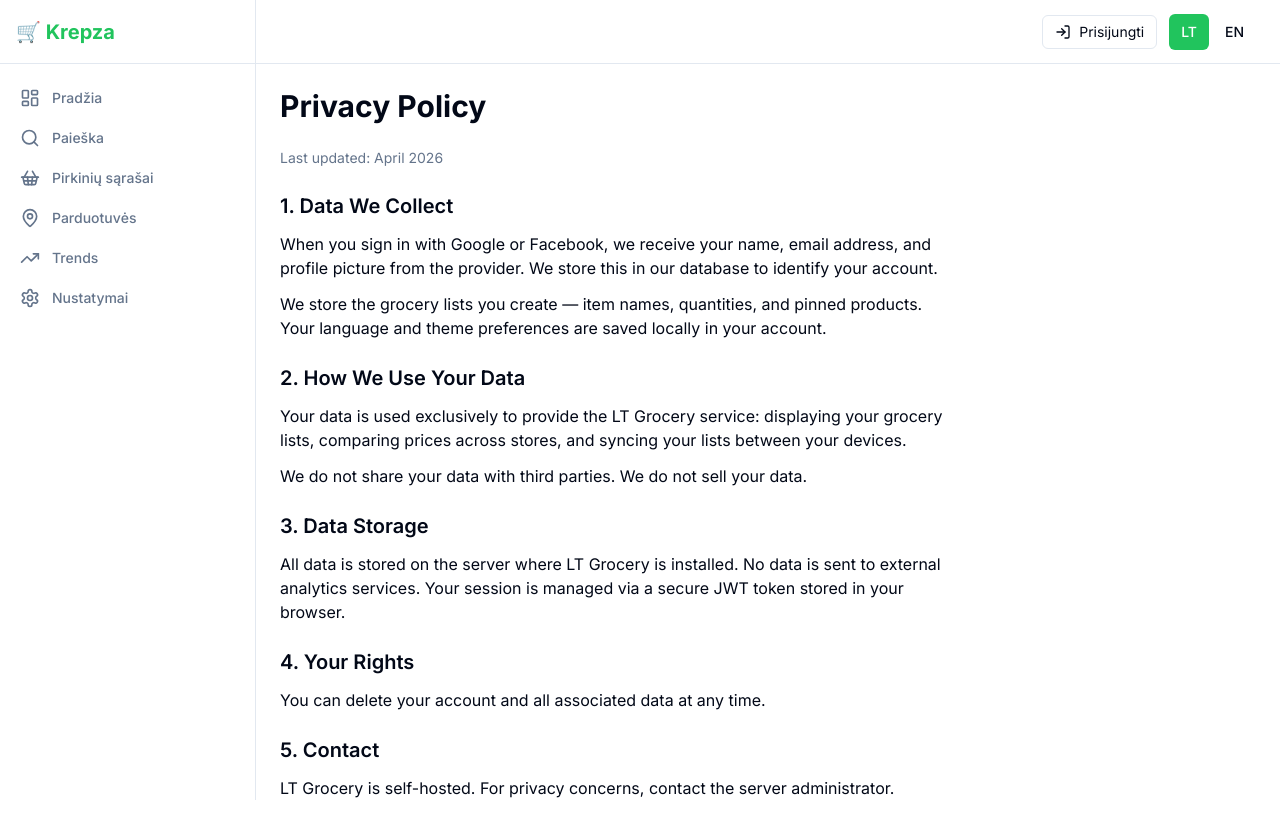
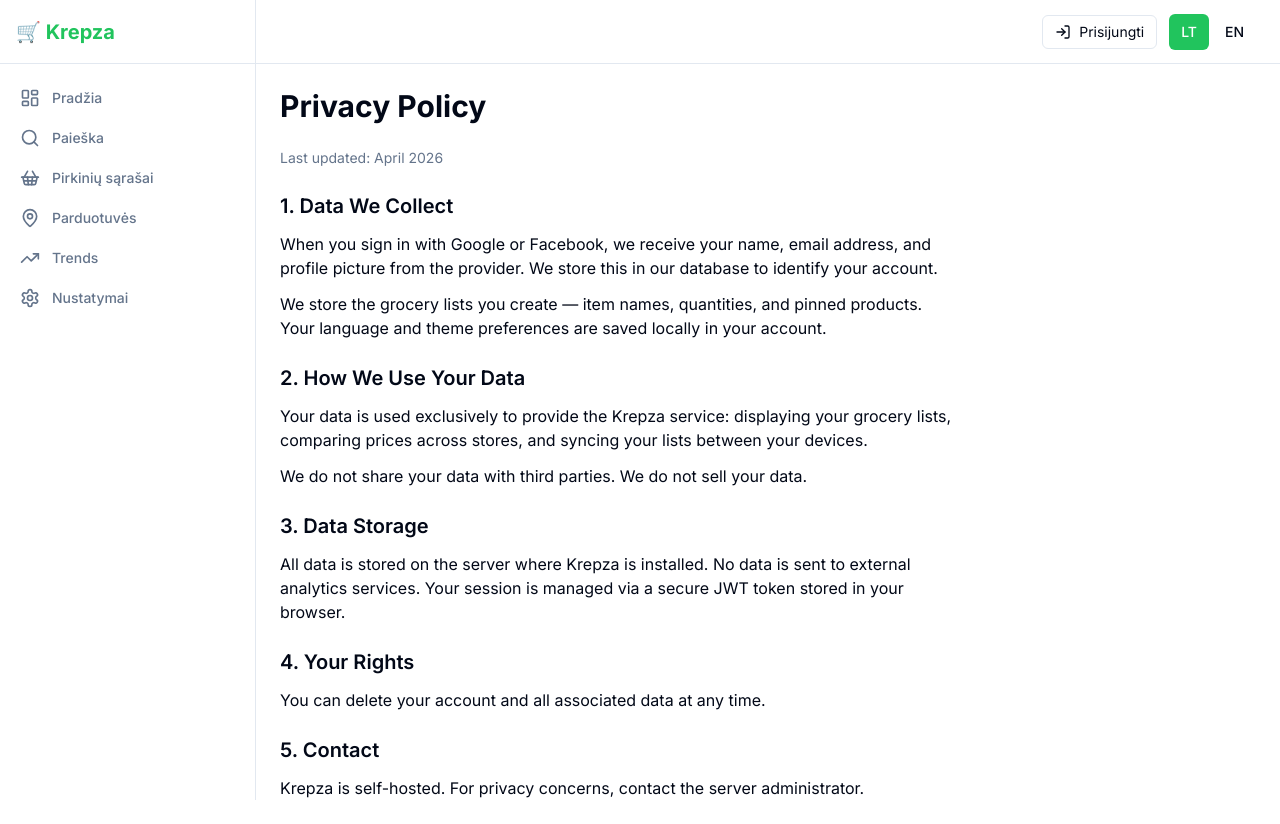
Before and after one commit to alporak/lt-grocery-master, a Next.js app in the folder packages/web/: page /privacy in a window 1280 px wide. Built offline with nearby package versions, Linux system fonts and the light colour scheme; no server answers; the database is empty.

Commit message:
feat(5-2): update privacy/TOS pages and scraper User-Agent for Krepza

```diff
--- a/packages/web/src/app/api/stores/fetch-locations/route.ts
+++ b/packages/web/src/app/api/stores/fetch-locations/route.ts
@@ -31,7 +31,7 @@ async function geocode(address: string, city: string): Promise<{ lat: number; ln
     const q = encodeURIComponent(`${address}, ${city}, Lithuania`);
     const res = await fetch(
       `https://nominatim.openstreetmap.org/search?q=${q}&format=json&limit=1&countrycodes=lt`,
-      { headers: { "User-Agent": "lt-grocery-master/1.0" } }
+      { headers: { "User-Agent": "krepza/2.0" } }
     );
     const data = await res.json();
     if (data?.[0]) {
--- a/packages/web/src/app/data-deletion/page.tsx
+++ b/packages/web/src/app/data-deletion/page.tsx
@@ -16,7 +16,7 @@ export default async function DataDeletionPage() {
       <section className="space-y-3">
         <h2 className="text-xl font-semibold">How to Delete Your Data</h2>
         <p>
-          LT Grocery is a self-hosted application. All your data is stored
+          Krepza is a self-hosted application. All your data is stored
           exclusively on the server where the application is installed.
         </p>
         <p>You have two options to delete your data:</p>
@@ -27,7 +27,7 @@ export default async function DataDeletionPage() {
           </li>
           <li>
             <strong>Contact the server administrator</strong> — The person who
-            installed LT Grocery can manually remove your data.
+            installed Krepza can manually remove your data.
           </li>
         </ol>
       </section>
--- a/packages/web/src/app/privacy/page.tsx
+++ b/packages/web/src/app/privacy/page.tsx
@@ -29,7 +29,7 @@ export default async function PrivacyPage() {
       <section className="space-y-3">
         <h2 className="text-xl font-semibold">2. How We Use Your Data</h2>
         <p>
-          Your data is used exclusively to provide the LT Grocery service:
+          Your data is used exclusively to provide the Krepza service:
           displaying your grocery lists, comparing prices across stores, and
           syncing your lists between your devices.
         </p>
@@ -39,7 +39,7 @@ export default async function PrivacyPage() {
       <section className="space-y-3">
         <h2 className="text-xl font-semibold">3. Data Storage</h2>
         <p>
-          All data is stored on the server where LT Grocery is installed. No data
+          All data is stored on the server where Krepza is installed. No data
           is sent to external analytics services. Your session is managed via a
           secure JWT token stored in your browser.
         </p>
@@ -58,7 +58,7 @@ export default async function PrivacyPage() {
       <section className="space-y-3">
         <h2 className="text-xl font-semibold">5. Contact</h2>
         <p>
-          LT Grocery is self-hosted. For privacy concerns, contact the server
+          Krepza is self-hosted. For privacy concerns, contact the server
           administrator.
         </p>
       </section>
```
